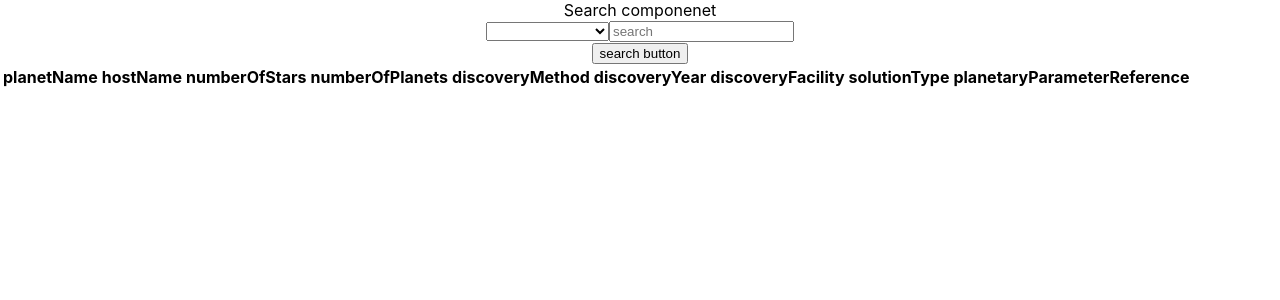
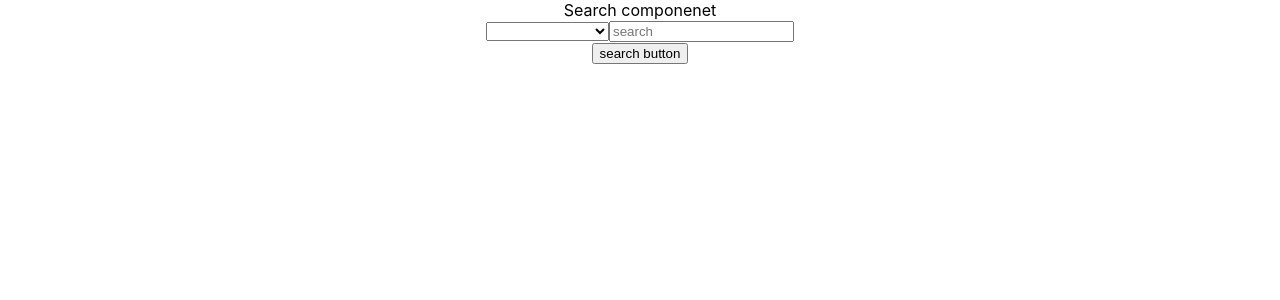
Before and after one commit to BrittanyTinnin/nasa-exop-front, a React (Create React App) app: page / in a window 1280 px wide. Shown: the top 300 px of the page. Built offline with nearby package versions, Linux system fonts and the light colour scheme.

Commit message:
basic search added

```diff
--- a/src/components/Search.js
+++ b/src/components/Search.js
@@ -1,6 +1,8 @@
 import React, {Component} from 'react';
 import axios from 'axios';
 import Planet from './Planet';
+
+let url = "http://localhost:8080/NASA/";
 
 const initialState = {
     discoveryYear:"",
@@ -28,12 +30,12 @@ class Search extends Component {
 
     validate=()=> {
         let searchError="";
-
         if(this.state.searchText === ""){
             searchError = "must provide search input"
             this.setState({error:searchError});
-            return false;
+          return false;
         }
+
         return true;
     }
 
@@ -42,17 +44,20 @@ class Search extends Component {
         e.preventDefault();
 
         const isValid = this.validate();
-        console.log(this.validate())
-        console.log(this.state)
+
         if(isValid){
 
-        axios.get('http://localhost:8080/NASA/allPlanets')
+        axios.post(url+'searchPlanets', {
+
+            hostName:this.state.searchText,
+            discoveryYear:this.state.discoveryYear,
+            discoveryMethod:this.state.discoveryMethod,
+            discoveryFacility:this.state.discoveryFacility
+
+        })
         .then(res =>{
-            console.log(res.data);
            let temp = res.data;
-            console.log(temp);
             this.setState({planets:temp});
-
         }).catch(err => {
             console.log(err);
         })
@@ -60,6 +65,10 @@ class Search extends Component {
 }
 
     render() {
+        let planetDisplay = null;
+        if(this.state.planets.length !== 0){
+            planetDisplay = <Planet planets={this.state.planets}/>
+        }
         return(
             <div className="search">
                 Search componenet
@@ -77,9 +86,7 @@ class Search extends Component {
                     <button>search button</button>
                 </form>
         <div style={{color:"red"}}>{this.state.error}</div>
-            <Planet
-            planets={this.state.planets}
-            />
+            {planetDisplay}
             </div>
         );
     }
```
Also changed, not shown: 1 other file (tests, documents, lock files or other folders).
